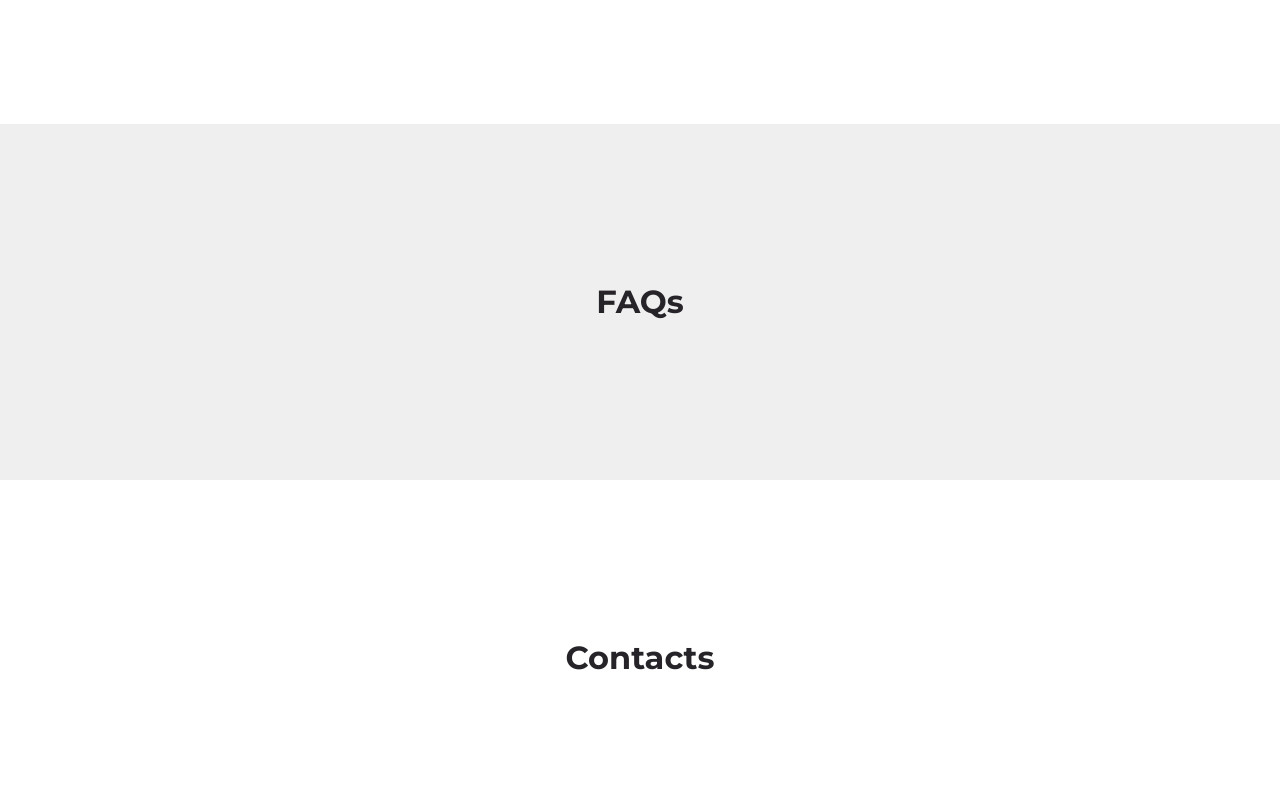
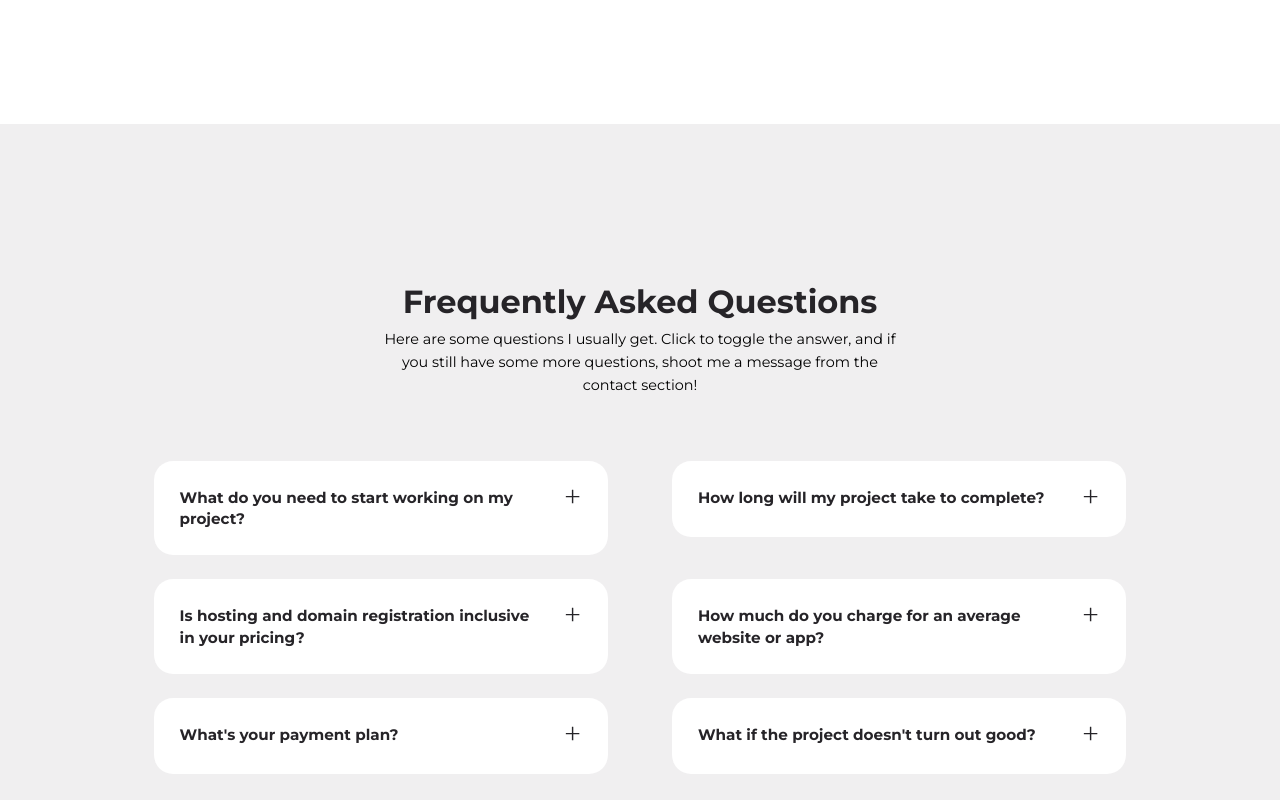
Before and after one commit to Altiuss/portfolio, a React (Create React App) app: page / in a window 1280 px wide. Shown: the part 5180-5980 px from the top of the page. Built offline with nearby package versions, Linux system fonts and the light colour scheme.

Commit message:
added FAQ

```diff
--- /dev/null
+++ b/src/sections/faqs/FAQ.jsx
@@ -0,0 +1,24 @@
+import React from 'react'
+import Card from '../../components/Card'
+import { AiOutlinePlus, AiOutlineMinus } from 'react-icons/ai'
+import { useState } from 'react'
+
+const FAQ = ({ faq }) => {
+
+    const [showAnswer, setShowAnswer] = useState(false);
+
+
+    return (
+        <Card className="faq" onClick={() =>setShowAnswer(prev => !prev)}>
+            <div>
+                <h5 className='faq__question'>{faq.question}</h5>
+                <button className='faq__icon'>
+                    {showAnswer ? <AiOutlineMinus /> : <AiOutlinePlus />}
+                </button>
+            </div>
+            {showAnswer && <p className='faq__answer'>{faq.answer}</p>}
+        </Card>
+    )
+}
+
+export default FAQ
--- a/src/sections/faqs/FAQs.jsx
+++ b/src/sections/faqs/FAQs.jsx
@@ -1,9 +1,26 @@
+import faqs from './data';
+import FAQ from './FAQ';
+
 import './faqs.css'
 
 
 const FAQs = () => {
   return (
-    <section id="faqs"><h2>FAQs</h2></section>
+    <section id="faqs">
+      <h2>Frequently Asked Questions</h2>
+      <p>Here are some questions I usually get. Click to toggle the answer, and if you still have some more
+        questions, shoot me a message from the contact section!
+      </p>
+      <div className="container faqs__container">
+        {
+          faqs.map(faq => (
+            <FAQ key={faq.id} faq={faq}/>
+          ))
+        }
+      </div>
+
+
+    </section>
   )
 }
 
--- /dev/null
+++ b/src/sections/faqs/data.js
@@ -0,0 +1,34 @@
+const data = [
+    {
+      id: 1,
+      question: "What do you need to start working on my project?",
+      answer: "It mostly depends on the type of project. But in general, you need a fair idea of what you want, then we can take it from there."
+    },
+    {
+      id: 2,
+      question: "How long will my project take to complete?",
+      answer: "This depends on the complexity of the project, your available, and your payment. Once you have this sorted out, I will give you a completion date."
+    },
+    {
+      id: 5,
+      question: "Is hosting and domain registration inclusive in your pricing?",
+      answer: "No! Hosting and domain is taken care of seperately. You can pay for it or take care of it on your own if you know how to."
+    },
+    {
+      id: 4,
+      question: "How much do you charge for an average website or app?",
+      answer: "Once again, this depends. But my prices are affordable so you're good."
+    },
+    {
+      id: 3,
+      question: "What's your payment plan?",
+      answer: "Payment is divided into 3. An initial 30% upfront payment to get me started once all the details of the projec is set, 40% once the project is completed, and 30% once the project is delivered."
+    },
+    {
+      id: 6,
+      question: "What if the project doesn't turn out good?",
+      answer: "You will be a part of the process from the start. You will know how the whole project is going until the end. And I will make sure to give you the best."
+    }
+  ]
+
+  export default data
--- a/src/sections/faqs/faqs.css
+++ b/src/sections/faqs/faqs.css
@@ -0,0 +1,59 @@
+.faqs__container {
+    display: grid;
+    grid-template-columns: 1fr 1fr;
+    gap: 1.5rem 4rem;
+    align-items: start;
+
+}
+
+.card.faq:hover {
+    cursor: pointer;
+    background: var(--color-white);
+}
+
+.faq>div {
+    display: flex;
+    justify-content: space-between;
+    align-items: flex-start;
+    gap: 2rem;
+}
+
+.faq h5 {
+    line-height: 1.4;
+}
+
+.faq__icon {
+    font-size: 1.2rem;
+    color: var(--color-black);
+    background: transparent;
+}
+
+.faq__answer {
+    margin-top: 1rem;
+    opacity: 0;
+    animation: animateAnswer 500ms ease-in forwards;
+}
+
+@keyframes animateAnswer {
+    to {
+        opacity: 1;
+    }
+
+}
+
+/* Media  Queries (Tablets)*/
+
+@media screen and (max-width: 1024px) {
+    .faqs__container {
+        grid-template-columns: 1fr;
+    }
+}
+
+
+/* Media  Queries (Phones)*/
+
+@media screen and (max-width: 600px) {
+    .faqs__container {
+        gap: 1rem;
+    }
+}
```
